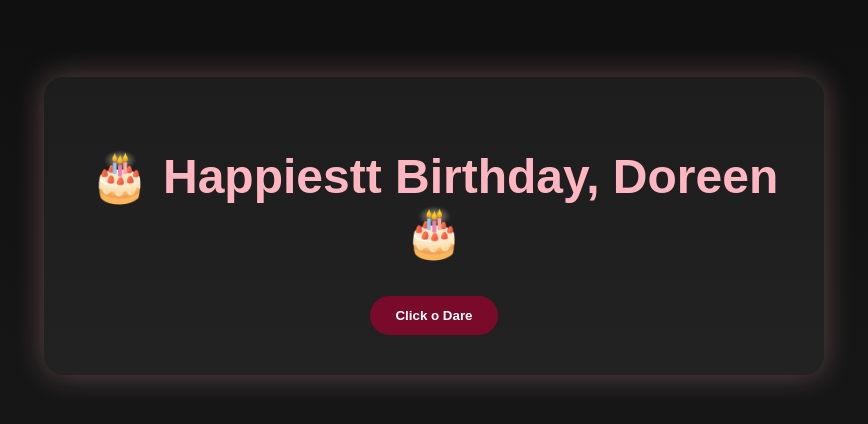
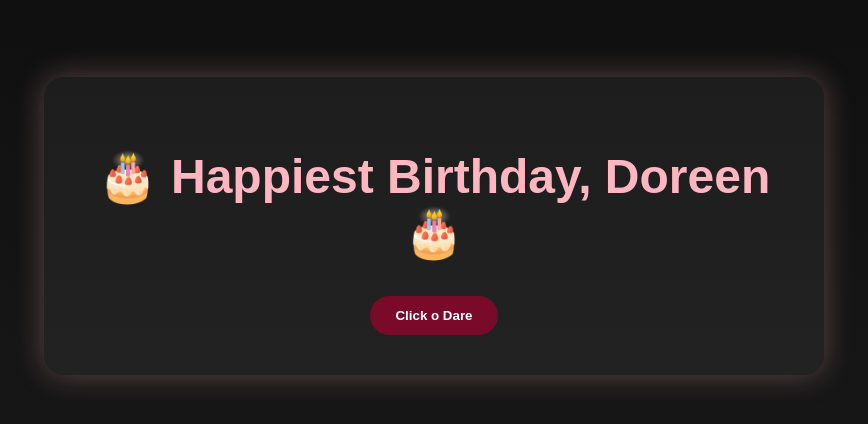
Before and after one commit to Hooper024/anotherone, a plain HTML site: page index.html in a window 1280 px wide. Shown: the part 174-598 px from the top of the page, without its empty margins (206-1074 px from the left). Drawn offline with Linux system fonts and the light colour scheme.

Commit message:
Update index.html

```diff
--- a/index.html
+++ b/index.html
@@ -61,7 +61,7 @@
 </head>
 <body>
   <div class="card">
-    <h1>🎂 Happiestt Birthday, Doreen 🎂</h1>
+    <h1>🎂 Happiest Birthday, Doreen 🎂</h1>
     <button class="btn" onclick="revealMessage()">Click o Dare</button>
     <p class="message" id="hiddenMsg">
       Hii, Soooo thy day hast come huh&#128513; <br>
```
